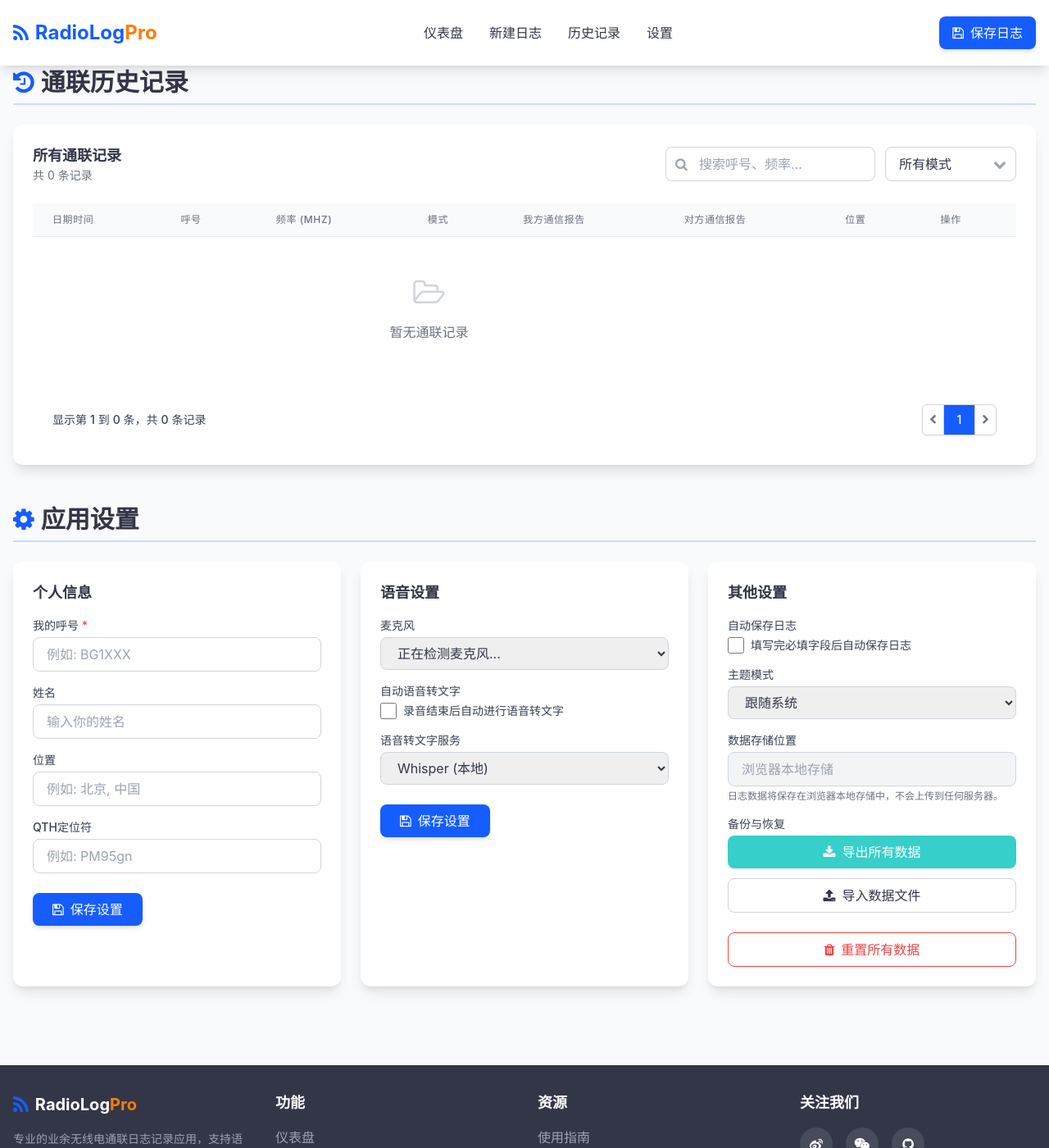
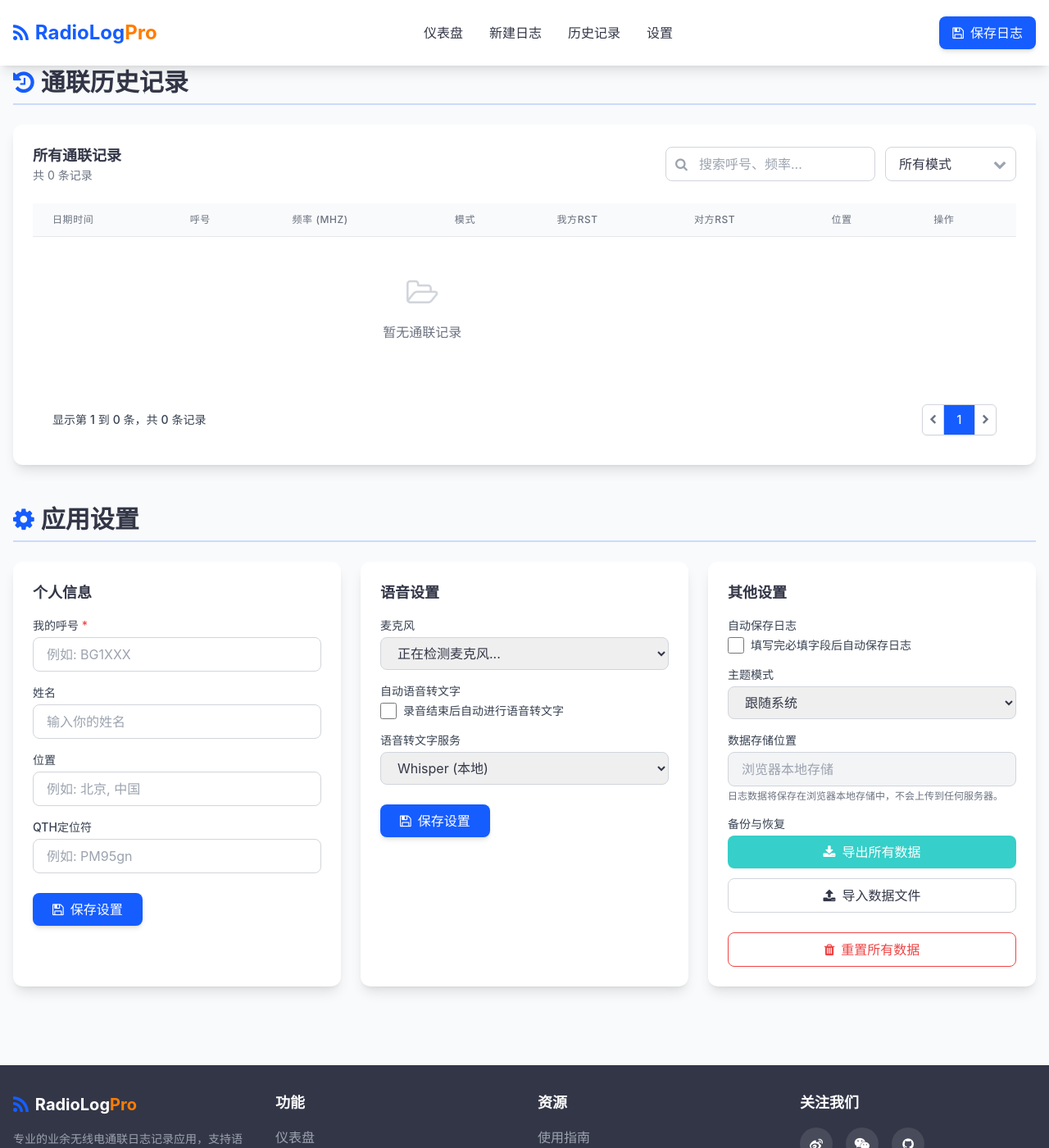
Before and after one commit to gaopengk/gaopengk.github.io, a Jekyll site: the page calllog.html, which Jekyll copies as it is, in a window 1280 px wide and 1400 px high, scrolled down 1340 px. Shown: the whole window at 82% size. Built offline with Jekyll 4.4.1, drawn with Linux system fonts in a browser that asks for light colours; nearby versions of some CDN libraries.

Commit message:
Update calllog.html

```diff
--- a/calllog.html
+++ b/calllog.html
@@ -346,8 +346,8 @@
                                     <th scope="col" class="px-6 py-3 text-left text-xs font-medium text-gray-500 uppercase tracking-wider">呼号</th>
                                     <th scope="col" class="px-6 py-3 text-left text-xs font-medium text-gray-500 uppercase tracking-wider">频率 (MHz)</th>
                                     <th scope="col" class="px-6 py-3 text-left text-xs font-medium text-gray-500 uppercase tracking-wider">模式</th>
-                                  <th scope="col" class="px-6 py-3 text-left text-xs font-medium text-gray-500 uppercase tracking-wider">我方通信报告</th>
-                                  <th scope="col" class="px-6 py-3 text-left text-xs font-medium text-gray-500 uppercase tracking-wider">对方通信报告</th>
+                                  <th scope="col" class="px-6 py-3 text-left text-xs font-medium text-gray-500 uppercase tracking-wider">我方RST</th>
+                                  <th scope="col" class="px-6 py-3 text-left text-xs font-medium text-gray-500 uppercase tracking-wider">对方RST</th>
                                     <th scope="col" class="px-6 py-3 text-left text-xs font-medium text-gray-500 uppercase tracking-wider">位置</th>
                                     <th scope="col" class="px-6 py-3 text-left text-xs font-medium text-gray-500 uppercase tracking-wider">操作</th>
                                 </tr>
@@ -589,7 +589,6 @@
                     <ul class="space-y-2 text-gray-400">
                         <li><a href="#" class="hover:text-white transition-all-300">使用指南</a></li>
                         <li><a href="#" class="hover:text-white transition-all-300">常见问题</a></li>
-                        <li><a href="#" class="hover:text-white transition-all-300">Cabrillo格式</a></li>
                         <li><a href="#" class="hover:text-white transition-all-300">联系我们</a></li>
                     </ul>
                 </div>
@@ -1145,6 +1144,12 @@
                                 ${log.frequency}
                             </td>
                             <td class="px-6 py-4 whitespace-nowrap text-sm text-gray-500">
+                                ${log.rstSent}
+                            </td>
+                            <td class="px-6 py-4 whitespace-nowrap text-sm text-gray-500">
+                                ${log.rstReceived}
+                            </td>
+                            <td class="px-6 py-4 whitespace-nowrap text-sm text-gray-500">
                                 ${log.mode}
                             </td>
                             <td class="px-6 py-4 whitespace-nowrap text-sm text-gray-500">
```
